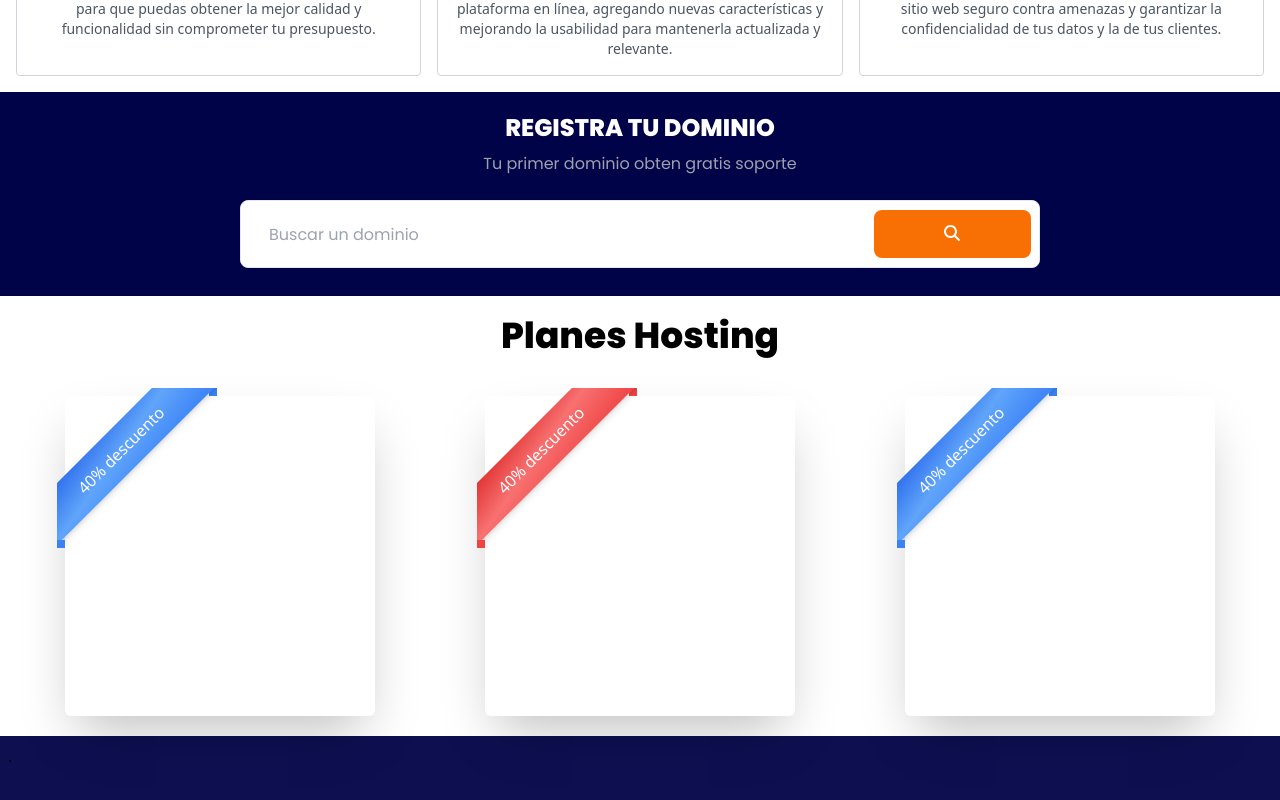
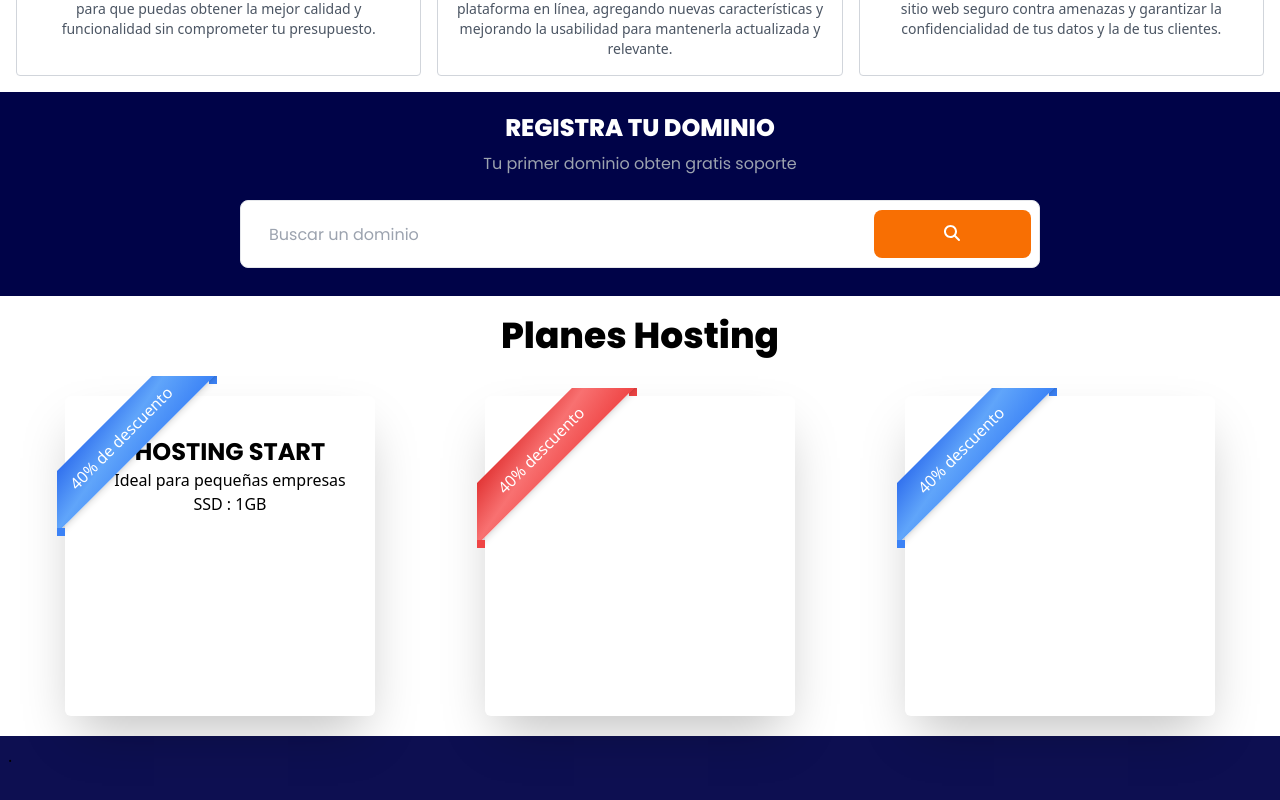
Before and after one commit to af01camacho/Website, a React (Vite) app: page / in a window 1280 px wide. Shown: the part 1024-1824 px from the top of the page. Built offline with nearby package versions, Linux system fonts and the light colour scheme.

Commit message:
Update cards-price.jsx

```diff
--- a/src/secciones/cards-price/cards-price.jsx
+++ b/src/secciones/cards-price/cards-price.jsx
@@ -3,11 +3,56 @@ import React, { useState } from "react";
 function CardsPrice() {
   const cardsprice = [
     {
-      name: "Hosting Starter",
-      desc: "Hosting ideal para pequeñas empresas",
-      price_col: "15.000",
-      price_usd: "3,75",
-      url: "",
+      mensual: {
+        hostingstart: {
+          name: "Hosting Start",
+          desc: "Ideal para pequeñas empresas",
+          carate: {
+            stronge: "1GB",
+            tranfer: "1TB",
+            control: "Plesk",
+            backup: "Si",
+            ssl: "Gratis",
+            db: "4",
+            domains: "1",
+            aditionaldomains: "Ilimitados",
+            emails: "Ilimitados",
+            webmail: "Si",
+            cpu: "2 Core",
+            ram: "1GB",
+            ServerWeb: "LiteSpeed",
+            AntiMalware: "Imunify360",
+            WPK: "Si",
+            support: "4/7",
+          },
+          price: "15.000",
+        },
+      },
+      anual: {
+        hostingstart: {
+          name: "Hosting Start",
+          desc: "Ideal para pequeñas empresas",
+          carate: {
+            stronge: "1GB",
+            tranfer: "1TB",
+            control: "Plesk",
+            backup: "Si",
+            ssl: "Gratis",
+            db: "4",
+            domains: "1",
+            aditionaldomains: "Ilimitados",
+            emails: "Ilimitados",
+            webmail: "Si",
+            cpu: "2 Core",
+            ram: "1GB",
+            ServerWeb: "LiteSpeed",
+            AntiMalware: "Imunify360",
+            WPK: "Si",
+            support: "4/7",
+          },
+          price: "180.000",
+        },
+      },
     },
   ];
 
@@ -18,12 +63,28 @@ function CardsPrice() {
       <h2 className="text-4xl font-extrabold font-primary-font text-center py-5">
         Planes Hosting
       </h2>
-      <div className="grid md:grid-cols-1 lg:grid-cols-3 grid-cols-1 place-content-center gap-5 p-5 place-items-center">
-        <div className="relative h-80 md:w-3/4 lg:w-[310px] w-full rounded-md bg-white shadow-2xl">
-          <div className="ribbon absolute h-40 w-40 -top-2 -left-2  overflow-hidden before:absolute before:top-0 before:right-0 before:border-4 before:border-blue-500  after:absolute after:bottom-0 after:left-0 after:border-4 after:border-blue-500">
+      <div className="grid md:grid-cols-1  lg:grid-cols-3 grid-cols-1 place-content-center gap-5 p-5 place-items-center">
+        <div className="relative   h-80 md:w-3/4 lg:w-[310px] w-full rounded-md bg-white shadow-2xl">
+          <div className="ribbon absolute h-40 w-40 -top-5 -left-2  overflow-hidden before:absolute before:top-0 before:right-0 before:border-4 before:border-blue-500  after:absolute after:bottom-0 after:left-0 after:border-4 after:border-blue-500">
             <div className="absolute -left-14 top-10 w-60 bg-gradient-to-br from-blue-600 via-blue-400 to-blue-500 py-2.5 text-center text-white shadow-md -rotate-45">
-              40% descuento
+              <span className="">40% de descuento</span>
             </div>
+          </div>
+          <div className="flex items-center justify-center h-[50%] w-full">
+            {cardsprice.map((price, index) => (
+              <div
+                className="flex flex-col justify-center items-center pl-5"
+                key={index}
+              >
+                <h2 className="text-2xl font-bold uppercase font-primary-font">
+                  {price.mensual.hostingstart.name}
+                </h2>
+                <span>{price.mensual.hostingstart.desc}</span>
+                <div>
+                  <h2>SSD : {price.mensual.hostingstart.carate.stronge}</h2>
+                </div>
+              </div>
+            ))}
           </div>
         </div>
         <div className="relative h-80 md:w-3/4 lg:w-[310px] w-full rounded-md bg-white shadow-2xl">
```
